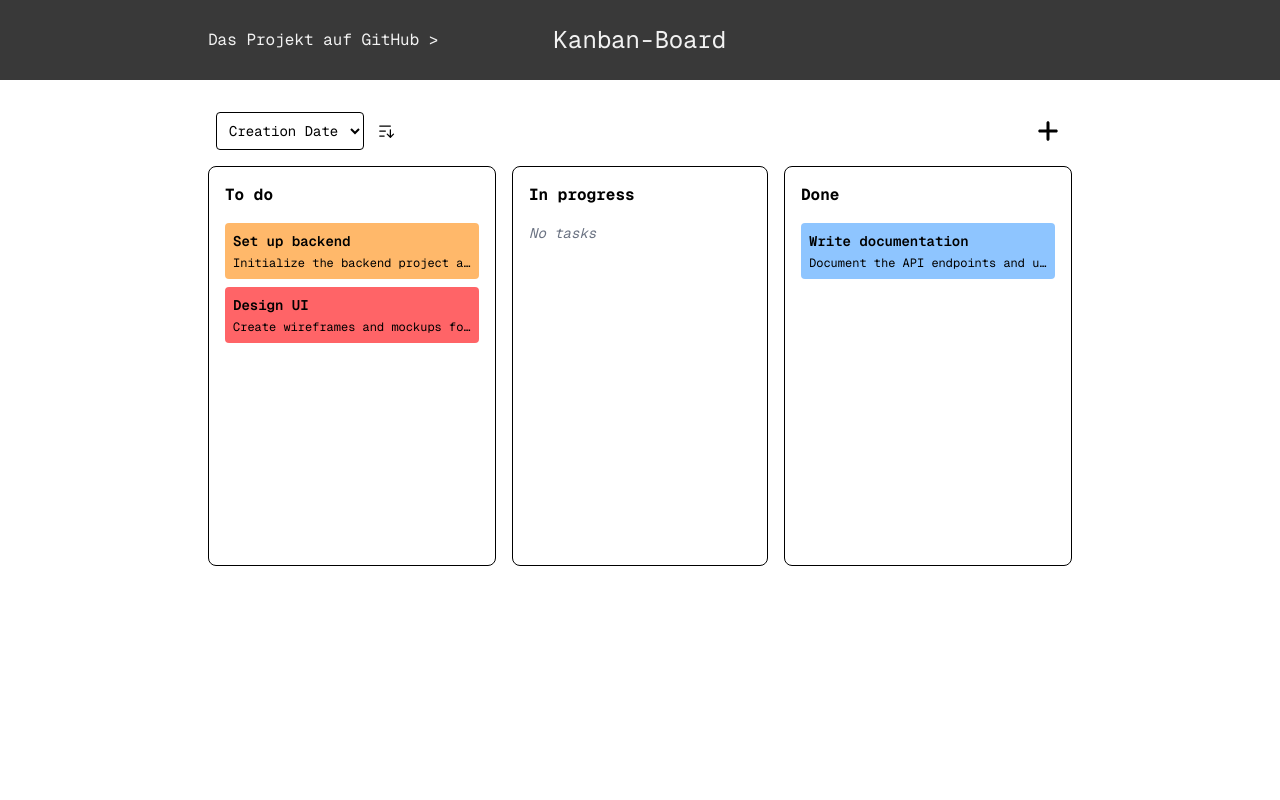
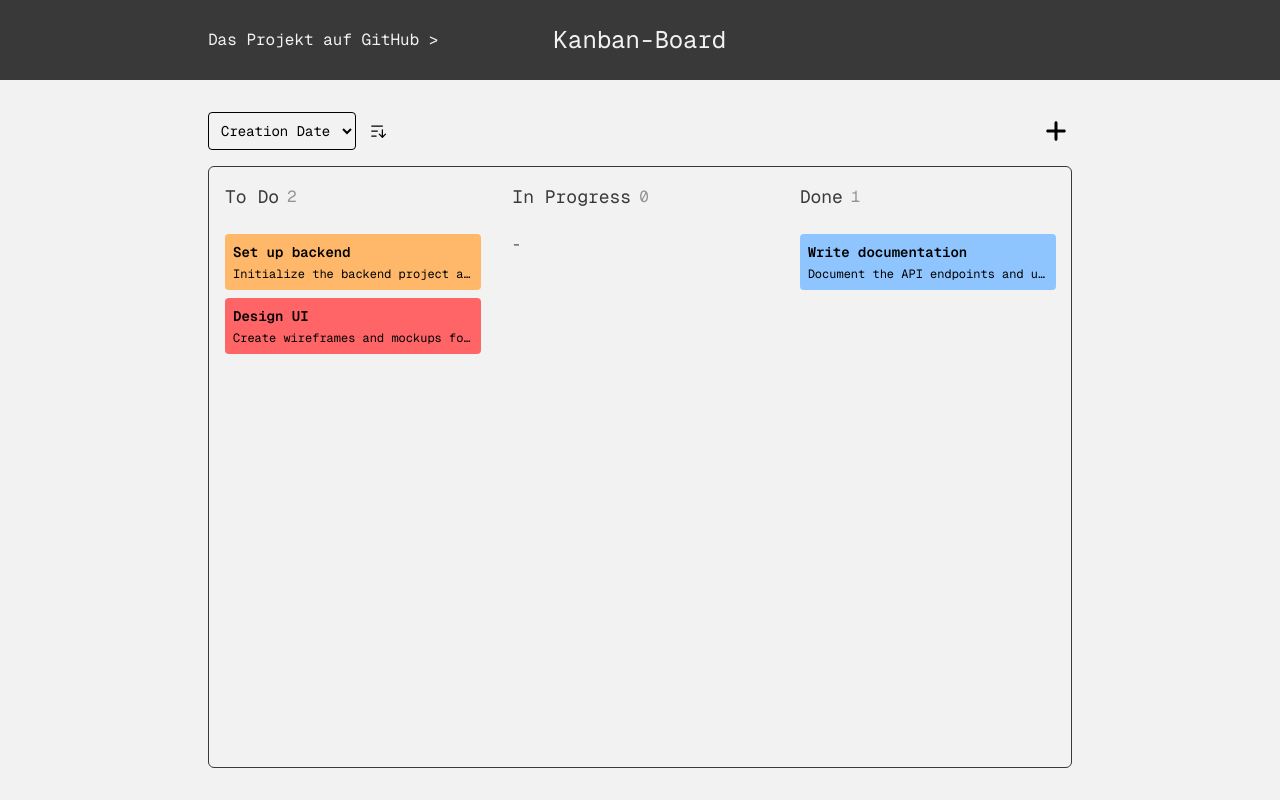
Before and after one commit to FabianHeeke/React-Demo-Kanban-Board, a React (Vite) app: page / in a window 1280 px wide. Built offline with nearby package versions, Linux system fonts and the light colour scheme.

Commit message:
Updated board styling

```diff
--- a/src/App.tsx
+++ b/src/App.tsx
@@ -6,12 +6,17 @@ function App() {
   const maxContentWidthClassName = 'max-w-4xl px-4';
 
   return (
-    <>
+    <div className="bg-custom-off-white grid min-h-screen min-w-screen grid-rows-[auto_1fr]">
       <Header maxContentWidthClassName={maxContentWidthClassName} />
-      <div className={classnames('relative mx-auto', maxContentWidthClassName)}>
+      <div
+        className={classnames(
+          'justify-self-center p-8',
+          maxContentWidthClassName
+        )}
+      >
         <KanbanBoard />
       </div>
-    </>
+    </div>
   );
 }
 
--- a/src/features/kanban-board/KanbanBoard.tsx
+++ b/src/features/kanban-board/KanbanBoard.tsx
@@ -26,8 +26,8 @@ const KanbanBoard = () => {
   }, []);
 
   return (
-    <div className="mt-8 flex max-w-full flex-col gap-4">
-      <div className="flex justify-between px-2">
+    <div className="flex h-full w-full flex-col justify-center gap-4">
+      <div className="flex justify-between">
         <SortControls />
         <button
           onClick={() => setIsCreateModalOpen(true)}
@@ -37,7 +37,7 @@ const KanbanBoard = () => {
         </button>
       </div>
       <DndContext sensors={sensors} onDragEnd={onCardDragEnd}>
-        <div className="flex h-full max-h-screen min-h-[50vh] justify-center gap-4">
+        <div className="border-custom-dark grid h-full grid-cols-3 rounded-md border">
           {columns.map((column) => (
             <BoardColumn
               key={`column-${column.id}`}
--- a/src/features/kanban-board/components/BoardColumn.tsx
+++ b/src/features/kanban-board/components/BoardColumn.tsx
@@ -18,17 +18,20 @@ export const BoardColumn = ({ column, onEditTask }: BoardColumnProps) => {
   });
 
   return (
-    <div
-      ref={setNodeRef}
-      className={classnames(
-        'flex w-72 flex-col rounded-lg border border-black p-4',
-        { 'bg-gray-50': isOver }
-      )}
-    >
-      <h3 className="mb-4 font-bold">{column.name}</h3>
+    <div ref={setNodeRef} className={classnames('flex w-72 flex-col p-4')}>
+      <div className="mb-6 flex items-center gap-2">
+        <h2
+          className={classnames('text-custom-dark capitalize', {
+            'font-bold underline': isOver,
+          })}
+        >
+          {column.name}
+        </h2>
+        <p className="text-custom-dark text-md opacity-50">{tasks.length}</p>
+      </div>
       <div className="flex flex-col gap-2">
         {tasks.length === 0 ? (
-          <div className="text-sm text-gray-500 italic">No tasks</div>
+          <div className="text-custom-dark text-sm">-</div>
         ) : (
           <>
             {tasks.map((task) => (
--- a/src/index.css
+++ b/src/index.css
@@ -15,6 +15,7 @@
     font-size: var(--text-2xl);
   }
   h2 {
-    font-size: var(--text-xl);
+    font-size: var(--text-lg);
+    font-weight: 400;
   }
 }
```
